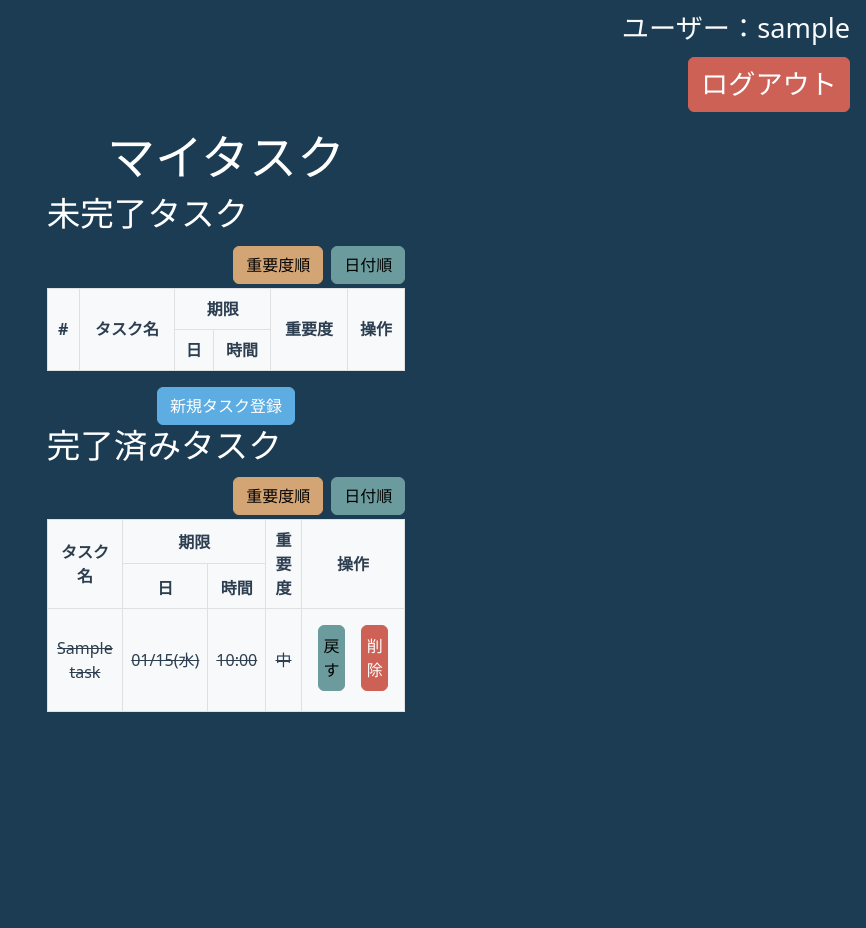
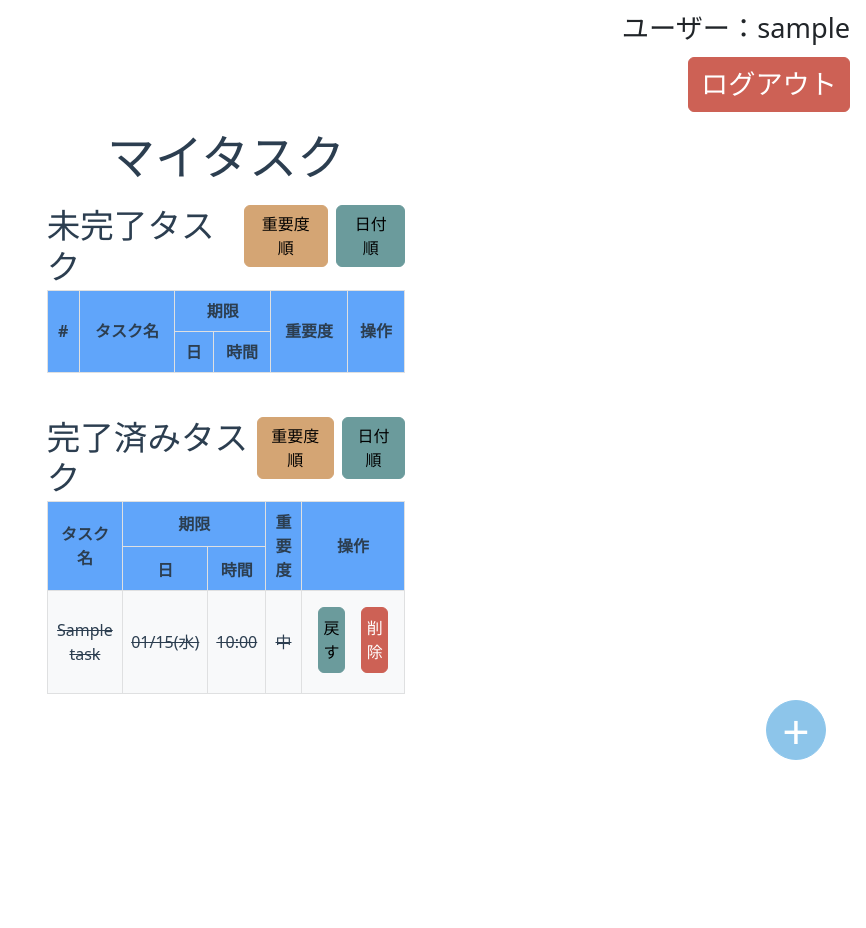
Before and after one commit to ShumpeiSeto/flask2, a Flask app: page /my_task in a window 1280 px wide. Shown: the whole page, without its empty margins (414-1280 px from the left). Run offline with Flask 3, Linux system fonts and the light colour scheme; a user stored in the database is signed in; tables that the repository leaves empty hold one stand-in row (values such as "Sample post"); lists and menus that the app fills with data are empty.

Commit message:
背景白すっきりデザイン修正その１
背景白と表タイトル位置修正、タスク追加ボタン位置修正

```diff
--- a/taskbell/static/style.css
+++ b/taskbell/static/style.css
@@ -1,12 +1,16 @@
 /* 配色のための変数用意 */
 :root {
+  --primary-white: #ffffff;
   --primary-dark: #1b3c53;
   --primary-medium: #4a7c7e;
   --primary-light: #6b9b9c;
+  --primary-blue: #3b82f6;
+  --primary-blue-dark: #2563eb;
+  --primary-blue-light: #60a5fa;
   --card-bg: #ffffff;
   --btn-edit: #5dade2;
   --btn-delete: #cd6155;
-  --btn-success: #58d68d;
+  --btn-success: #10b981;
   --text-dark: #2c3e50;
   --text-muted: #7f8c8d;
   --accent-warm: #d4a574;
@@ -41,8 +45,11 @@
 }
 
 body {
-  background-color: var(--primary-dark);
+  background-color: var(--primary-white);
   color: var(--text-dark) !important;
+}
+.table thead tr th {
+  background-color: var(--primary-blue-light);
 }
 .table,
 .table th,
@@ -56,7 +63,7 @@
 }
 h3,
 h4 {
-  color: white;
+  color: var(--text-dark) !important;
 }
 @media screen and (max-width: 768px) {
   .font-size-s {
@@ -97,6 +104,26 @@
 .todo_image img {
   max-width: 130px;
   max-height: 130px;
+}
+
+.message {
+  color: var(--text-dark) !important;
+}
+
+.fixed_button {
+  position: fixed;
+  right: 40px;
+  bottom: 40px;
+  z-index: 9999;
+  text-align: center !important;
+}
+.fixed_button a button {
+  line-height: 1 !important;
+  height: 60px;
+  width: 60px;
+  justify-content: center !important;
+  align-items: center !important;
+  opacity: 0.7;
 }
 /* h1 {
   font-size: 2.7rem;
--- a/taskbell/templates/testtemp/layout.html
+++ b/taskbell/templates/testtemp/layout.html
@@ -11,7 +11,7 @@
   <header class="header">
     <nav class="text-end mx-3 my-2">
       {% if current_user.is_authenticated %}
-      <ul class="list-unstyled text-light">
+      <ul class="list-unstyled text-dark">
         <li class="mb-2 font-size-s">ユーザー：{{ current_user.username }}</li>
         <li class="mb-2 font-size-s">
         <a href="{{ url_for('logout') }}"><button type="button" class="btn btn-danger font-size-s">ログアウト</button></a>
--- a/taskbell/templates/testtemp/my_task.html
+++ b/taskbell/templates/testtemp/my_task.html
@@ -1,11 +1,11 @@
 {% extends 'testtemp/layout.html' %}
 {% block content %}
   <div class="container vh-100 px-2 py-0">
-    <h3 class="text-center font-size-l">マイタスク</h3>
-    <div class="row h-auto justify-content-center align-items-start">
+    <h3 class="text-center font-size-l mb-3">マイタスク</h3>
+    <div class="row h-auto justify-content-center align-items-start mb-4">
       <div class="col-12 col-md-8 col-lg-5 col-xl-4">
-        <h4 class="font-size-m">未完了タスク</h4>
         <div class="sort_buttons d-flex flex-row justify-content-end px-0 py-1 gap-2">
+        <h4 class="font-size-m m-auto">未完了タスク</h4>
         <a href="{{ url_for('button_click', flg=1) }}"><button type="button" class="btn btn-warning">重要度順</button></a>
         <a href="{{ url_for('button_click', flg=2) }}"><button type="button" class="btn btn-light">日付順</button></a>
         </div>
@@ -53,19 +53,17 @@
             {% endfor %}
           </tbody>
         </table>
-        <div class="add_new_task_button text-center">
-          <a href="{{ url_for('add_task')}}">
-          <button type="button" class="btn btn-primary">
-          新規タスク登録
-            </button></a>
-        </div>
       </div>
+    </div>
+    <div class="fixed_button text-center align-middle">
+      <a href="{{ url_for('add_task')}}">
+      <button type="button" class="btn btn-primary font-size-l rounded-circle">+</button></a>
     </div>
 
     <div class="row h-auto justify-content-center align-items-start">
       <div class="col-12 col-md-8 col-lg-5 col-xl-4">
-        <h4 class="font-size-m">完了済みタスク</h4>
         <div class="sort_buttons d-flex flex-row justify-content-end px-0 py-1 gap-2">
+        <h4 class="font-size-m m-auto">完了済みタスク</h4>
         <a href="{{ url_for('button_click', flg=3) }}"><button type="button" class="btn btn-warning">重要度順</button></a>
         <a href="{{ url_for('button_click', flg=4) }}"><button type="button" class="btn btn-light">日付順</button></a>
         </div>
```
Also changed, not shown: taskbell/templates/testtemp/index.html (+4 -4 lines).
